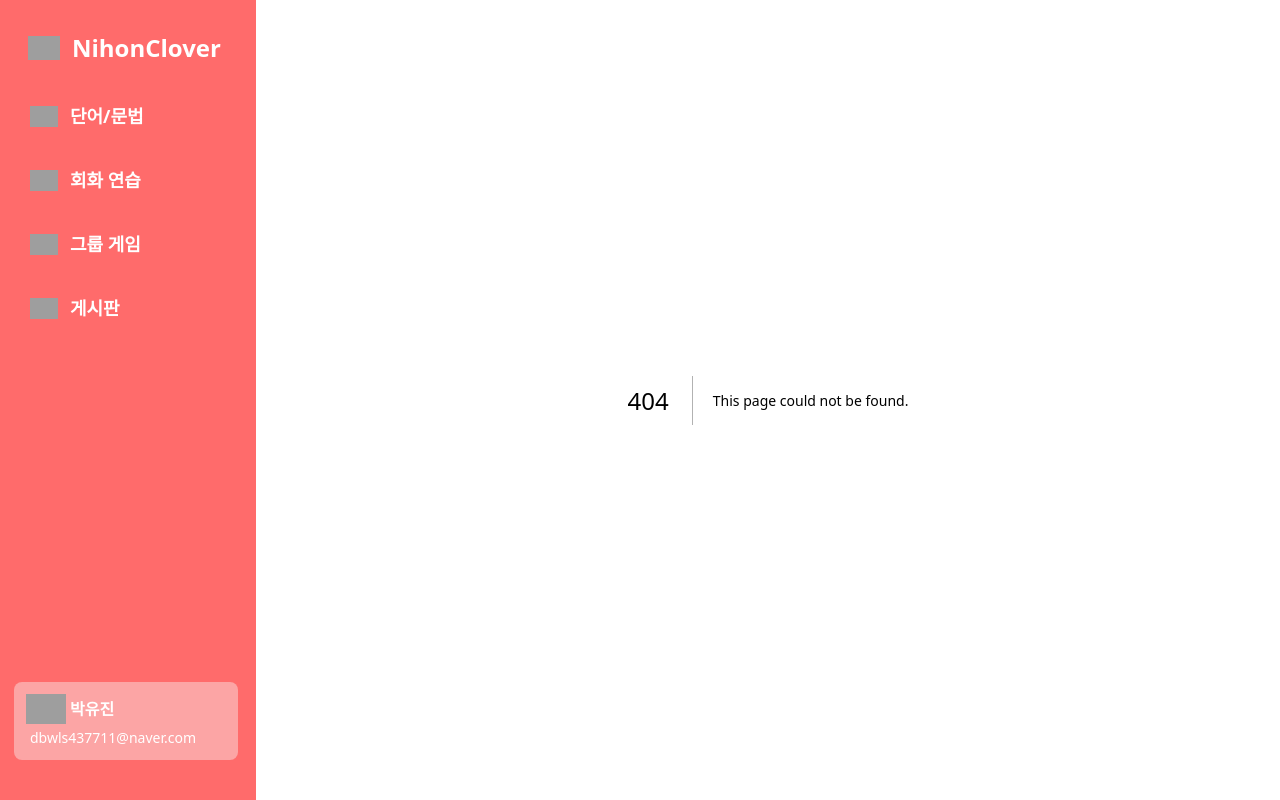
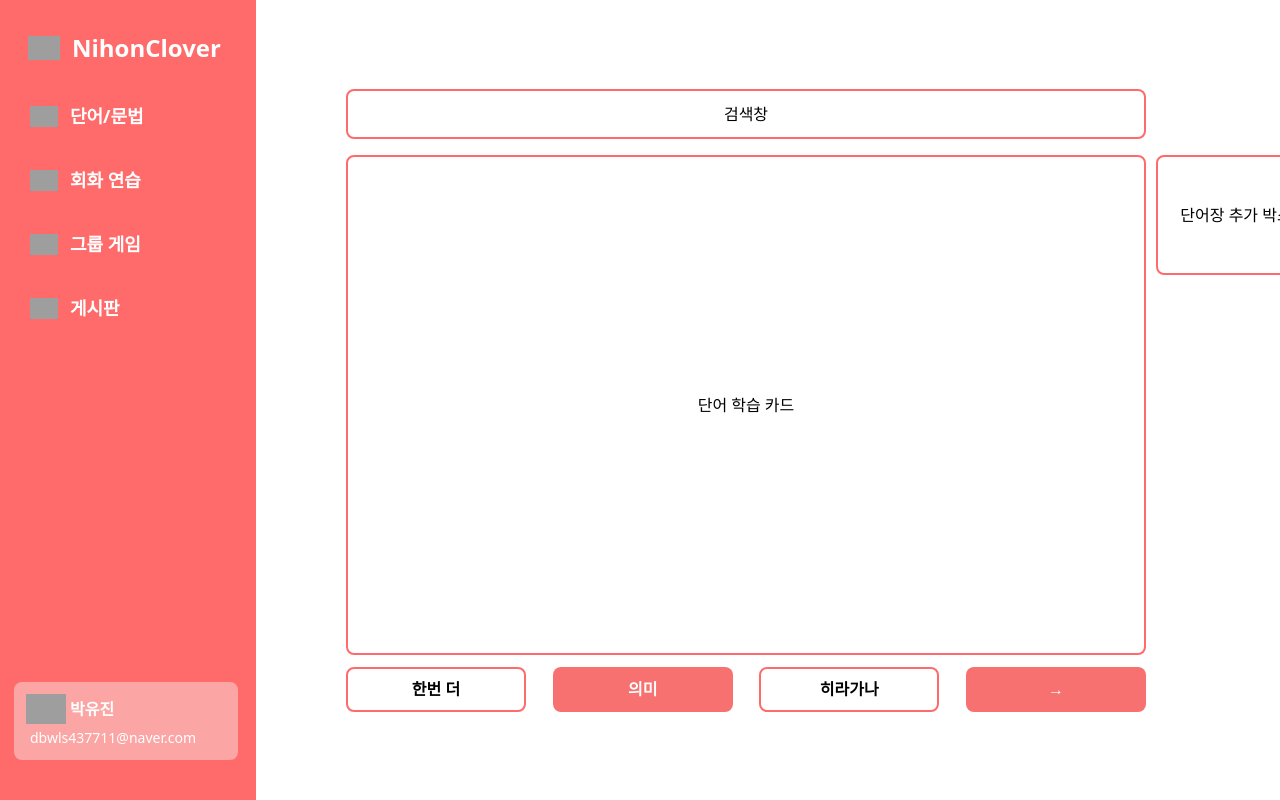
Before and after one commit to 2024Capstone-6/project_capstone-next-deployment-repo, a Next.js app: page /vocabulary/1/word in a window 1280 px wide. Before the commit this address had no page. Built offline with nearby package versions, Linux system fonts and the light colour scheme; grey boxes are pictures that could not be loaded.

Commit message:
✨ feat: 단어 학습 페이지 레이아웃 추가

```diff
--- a/app/components/CertificateCard/index.tsx
+++ b/app/components/CertificateCard/index.tsx
@@ -17,7 +17,7 @@ const CertificateCard: React.FC<CertificateCardProps> = ({ level }) => {
       onMouseLeave={() => setIsHovered(false)}
     >
       {!isHovered ? (
-        // 기본 상태 (단순 텍스트)
+        // 기본 상태 (자격증 단계)
         <span>{level}</span>
       ) : (
         // Hover 상태 (단어/문법 선택 가능)
--- a/app/components/Navbar/index.tsx
+++ b/app/components/NavBar/index.tsx
@@ -9,7 +9,7 @@ const navItems = [
   { name: "프로필", path: "/profile", icon: "/profile.png", isProfile: true },
 ];
 
-export default function Navbar() {
+export default function NavBar() {
   return (
     <div className="fixed top-0 left-0 h-screen bg-nihonred text-white flex flex-col justify-between w-[87px] xl:w-64 transition-all duration-300">
       <nav className="ml-7 pt-8">
@@ -38,7 +38,7 @@ export default function Navbar() {
         </ul>
       </nav>
 
-      {/* 미니 프로필 (xl 이상에서) */}
+      {/* 미니 프로필 (xl 이하에서 숨김) */}
       <div className="hidden xl:flex p-3 mb-7 ml-0.5">
         <Link href={"/profile"}>
           <div className="w-56 bg-red-300 p-3 rounded-lg text-start hover:shadow-md transition-all duration-300 flex flex-col">
--- a/app/layout.tsx
+++ b/app/layout.tsx
@@ -1,4 +1,4 @@
-import Navbar from "./components/Navbar";
+import NavBar from "./components/NavBar";
 import "./globals.css";
 
 export default function RootLayout({ children }: { children: React.ReactNode }) {
@@ -6,7 +6,7 @@ export default function RootLayout({ children }: { children: React.ReactNode })
     <html lang="ko">
       <body>
         <div className="flex h-screen">
-          <Navbar />
+          <NavBar />
           <div className="flex-1 ml-[85px] xl:ml-64 min-h-screen overflow-y-auto">
             {children}
           </div>
--- /dev/null
+++ b/app/vocabulary/[level]/grammar/page.tsx
@@ -0,0 +1,5 @@
+export default function wordPage() {
+  return (
+    <div>문법</div>
+  );
+};
--- /dev/null
+++ b/app/vocabulary/[level]/word/page.tsx
@@ -0,0 +1,45 @@
+"use client";
+import React from "react";
+
+export default function WordPage() {
+  return (
+    <div className="flex h-screen">
+      <div className="flex-1 flex flex-col items-center justify-center min-w-[980px] max-w-[980px] min-h-[680px]">
+        {/* 검색창 영역 */}
+        <div className="w-[800px] h-[50px] rounded-lg flex items-center justify-center border-2 border-nihonred">
+          <p>검색창</p>
+        </div>
+
+        {/* 단어 학습 카드 및 단어장 추가 박스 영역*/}
+        <div className="relative flex flex-col items-center mt-4 w-[800px]">
+
+          {/* 단어 학습 카드 */}
+          <div className="h-[500px] w-full rounded-lg flex items-center justify-center border-2 border-nihonred">
+            <p>단어 학습 카드</p>
+          </div>
+
+          {/* 단어장 추가 박스 */}
+          <div className="absolute right-[-170px] top-0 w-[160px] h-[120px] rounded-lg p-2 flex items-center justify-center border-2 border-nihonred">
+            <p>단어장 추가 박스</p>
+          </div>
+
+          {/* 버튼 영역 */}
+          <div className="flex justify-between w-full mt-3">
+            <button className="w-[180px] h-[45px] font-bold rounded-lg border-2 border-nihonred">
+              한번 더
+            </button>
+            <button className="w-[180px] h-[45px] bg-red-400 text-white font-bold rounded-lg">
+              의미
+            </button>
+            <button className="w-[180px] h-[45px] font-bold border-2 border-nihonred rounded-lg">
+              히라가나
+            </button>
+            <button className="w-[180px] h-[45px] bg-red-400 text-white font-bold rounded-lg">
+              →
+            </button>
+          </div>
+        </div>
+      </div>
+    </div>
+  );
+}
--- a/app/vocabulary/page.tsx
+++ b/app/vocabulary/page.tsx
@@ -11,11 +11,11 @@ const certificates = [
 export default function VocabularyPage() {
   return (
     <div className="flex h-screen gap-4">
-      {/* 본문 영역 (검색창 + 본문) */}
-      <div className="flex-1 flex flex-col min-w-[980px] max-w-[980px] min-h-[680px] rounded-lg m-6 mr-0">
-        {/* 검색창 */}
+      {/* 본문 영역 */}
+      <div className="flex-1 flex flex-col min-w-[970px] max-w-[970px] min-h-[680px] rounded-lg m-6 mr-0">
+        {/* 예비 */}
         <div className="h-[60px] bg-gray-300 rounded-lg flex items-center justify-center">
-          <p>검색창</p>
+          <p>예비</p>
         </div>
 
         {/* 본문 */}
@@ -23,9 +23,9 @@ export default function VocabularyPage() {
           <div className="flex-1 pt-4 pl-28 justify-center">
             {certificates.map((certificate, index) => (
               <div key={index} className="mb-8">
-                {/* 섹션 제목 */}
+                {/* 자격증 이름 */}
                 <h2 className="text-lg font-bold mb-2">{certificate.category}</h2>
-                {/* 카드 리스트 */}
+                {/* 자격증 단계계 */}
                 <div className="flex gap-4">
                   {certificate.levels.map((level, idx) => (
                     <CertificateCard key={idx} level={level} />
@@ -40,12 +40,12 @@ export default function VocabularyPage() {
       {/* 학습 진도 및 단어장 영역 */}
       <div className="xl:flex hidden flex-col min-w-[235px] rounded-lg mt-6 mb-6 mr-6">
         {/* 학습 진도 */}
-        <div className="h-[100px] bg-gray-400 rounded-lg flex items-center justify-center">
+        <div className="h-[150px] bg-gray-400 rounded-lg flex items-center justify-center">
           <p>학습 진도 공간</p>
         </div>
 
-        {/* 단어장 */}
-        <div className="flex-1 mt-4 bg-gray-300 rounded-lg p-6 overflow-auto">
+        {/* 단어장 목록 */}
+        <div className="flex-1 mt-4 rounded-lg p-6 overflow-auto border-2 border-nihonred">
           <p>단어장 공간</p>
         </div>
       </div>
```
